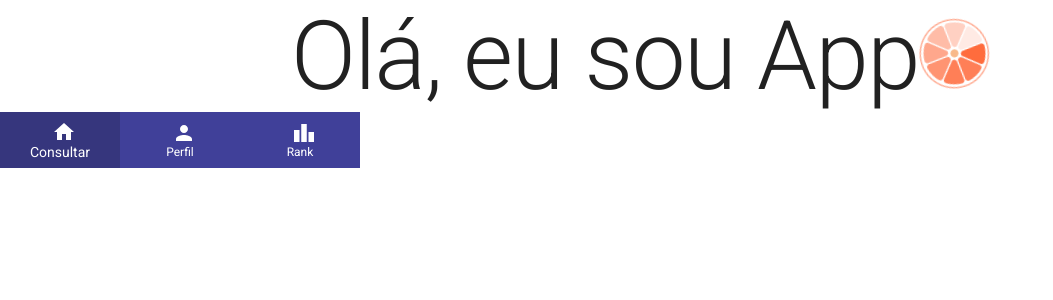
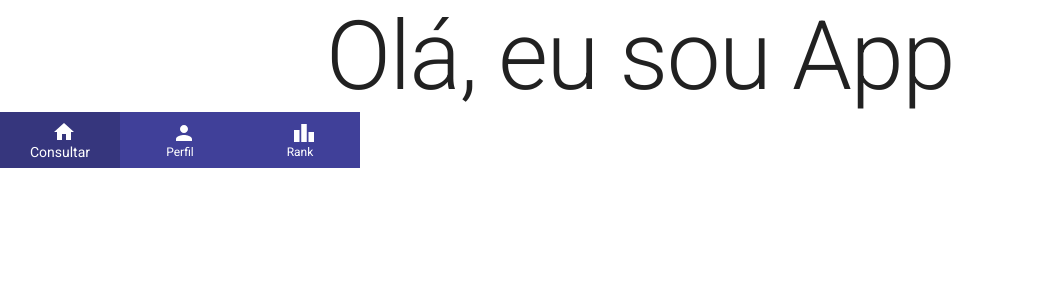
Before and after one commit to Squad-25/technical-share-25, a React (Create React App) app in the folder technical-share-25/: page / in a window 1280 px wide. Shown: the top 300 px of the page, without its empty margins (0-1053 px from the left). Built offline with nearby package versions, Linux system fonts and the light colour scheme.

Commit message:
ajuste de conflitos

```diff
--- a/technical-share-25/src/App.js
+++ b/technical-share-25/src/App.js
@@ -1,9 +1,6 @@
-import { Link } from 'react-router-dom';
-
 import './App.css';
 import { Typography } from '@mui/material';
 import BottomNavigationComponent from './components/BottomNavigationComponent';
-import Loading from './assets/loading';
 
 
 function App() {
@@ -12,8 +9,6 @@ function App() {
       <div className="App">
         <Typography variant="h1" component="h1">
           Olá, eu sou App
-
-        <Loading/>
 
         </Typography>
 
```
